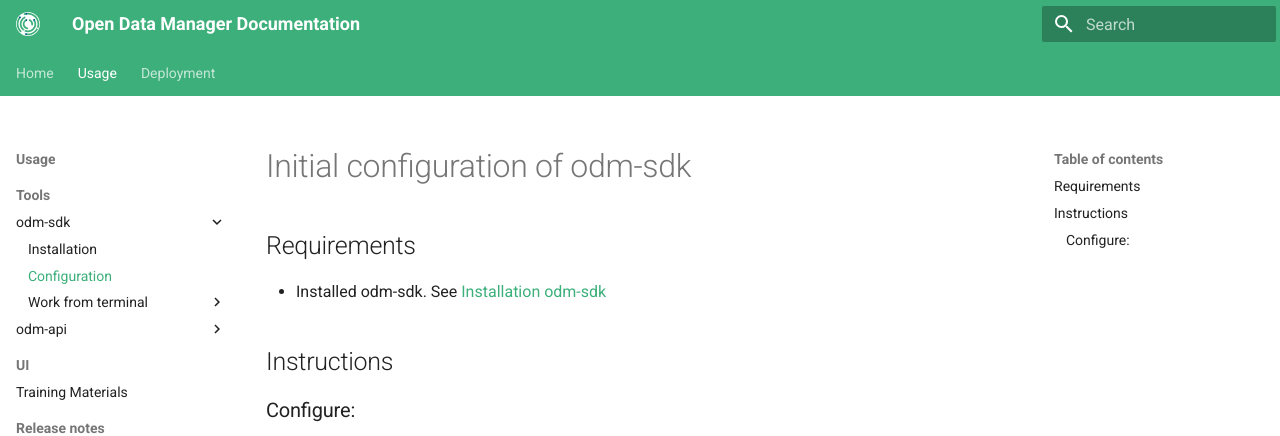
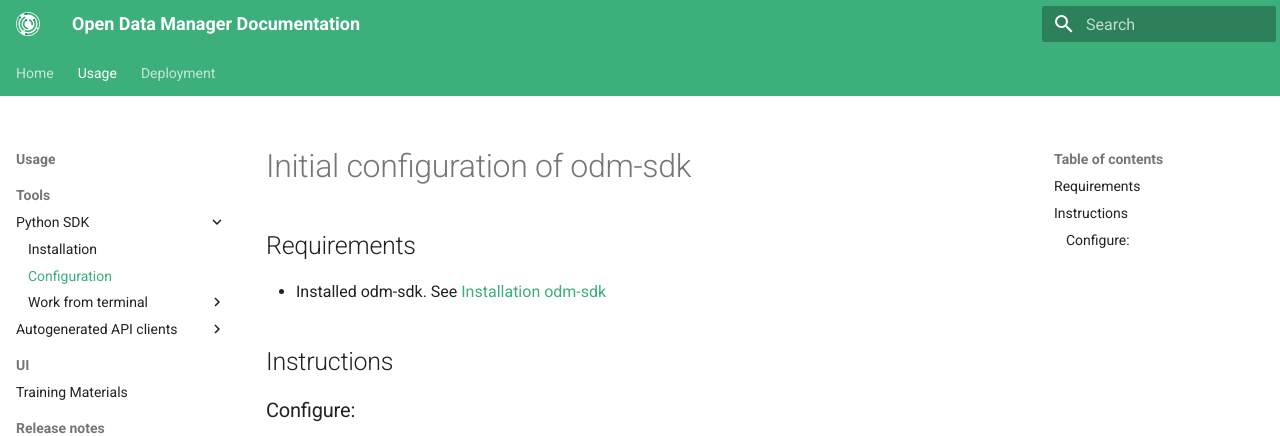
Before and after one commit to genestack/admin-docs, an MkDocs documentation site: the page built from docs/usage/tools/odm-sdk/configuration.md, in a window 1280 px wide. Shown: the top 436 px of the page. Built offline with MkDocs 1.6.1 and Material for MkDocs 9.7.7, drawn with Linux system fonts in a browser that asks for light colours; the version menu is left out.

Commit message:
[ODM-11236] Update naming

```diff
--- a/mkdocs.yml
+++ b/mkdocs.yml
@@ -5,7 +5,7 @@ nav:
     - Home: index.md
     - Usage:
         - Tools:
-            - odm-sdk:
+            - Python SDK:
                 - Installation: usage/tools/odm-sdk/installation.md
                 - Configuration: usage/tools/odm-sdk/configuration.md
                 #- Work from python:
@@ -28,7 +28,7 @@ nav:
                             - Loading new ontology:
                                   - usage/tools/odm-sdk/terminal/dictionaries-and-ontologies/loading-new-ontology.md
                                   - CSV dictionary format: usage/tools/odm-sdk/terminal/dictionaries-and-ontologies/loading-new-ontology/csv-dictionary-format.md
-            - odm-api:
+            - Autogenerated API clients:
                 - Installation: usage/tools/odm-api/installation.md
                 - Data Retrieving: usage/tools/odm-api/data-retrieving.md
         - UI:
```
Also changed, not shown: .pre-commit-config.yaml (+5 -4 lines).
